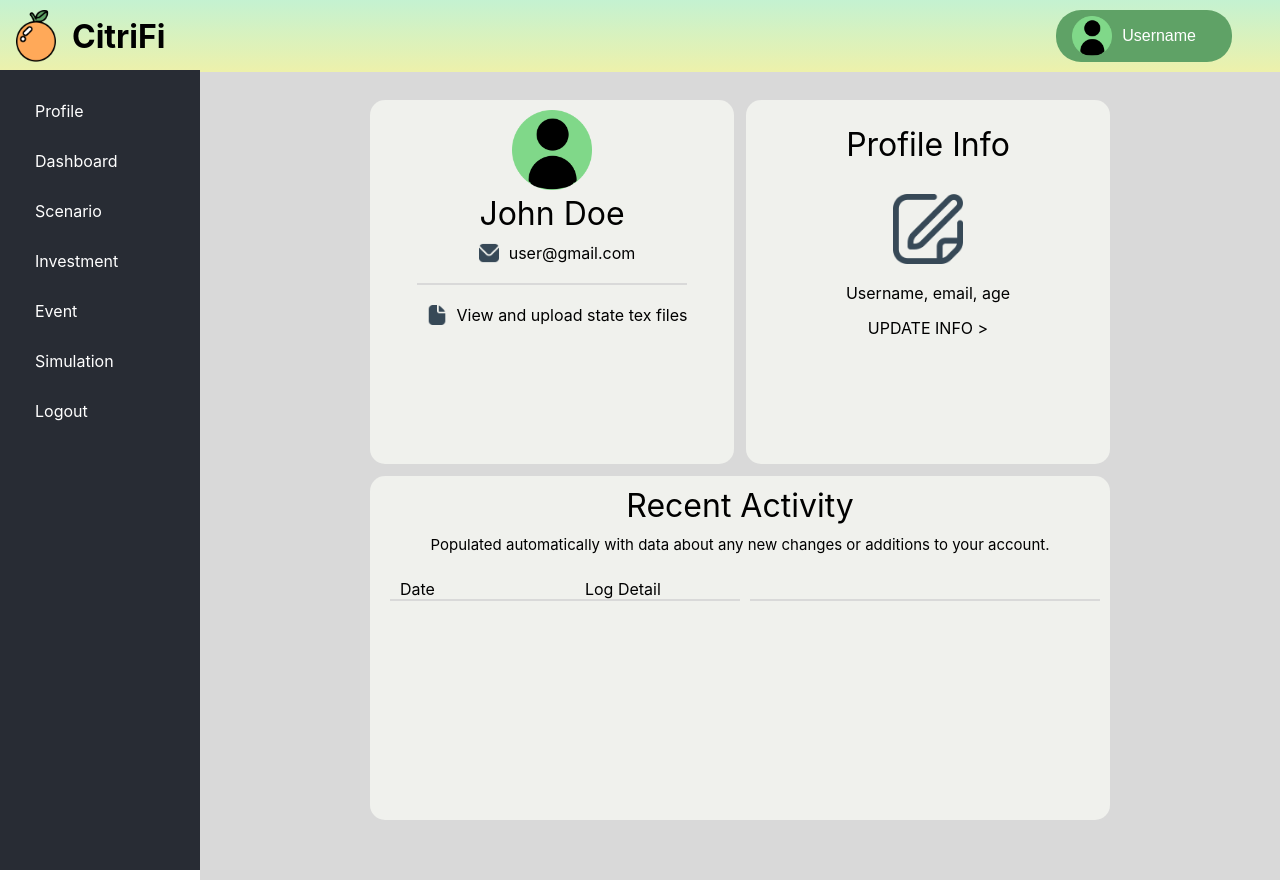
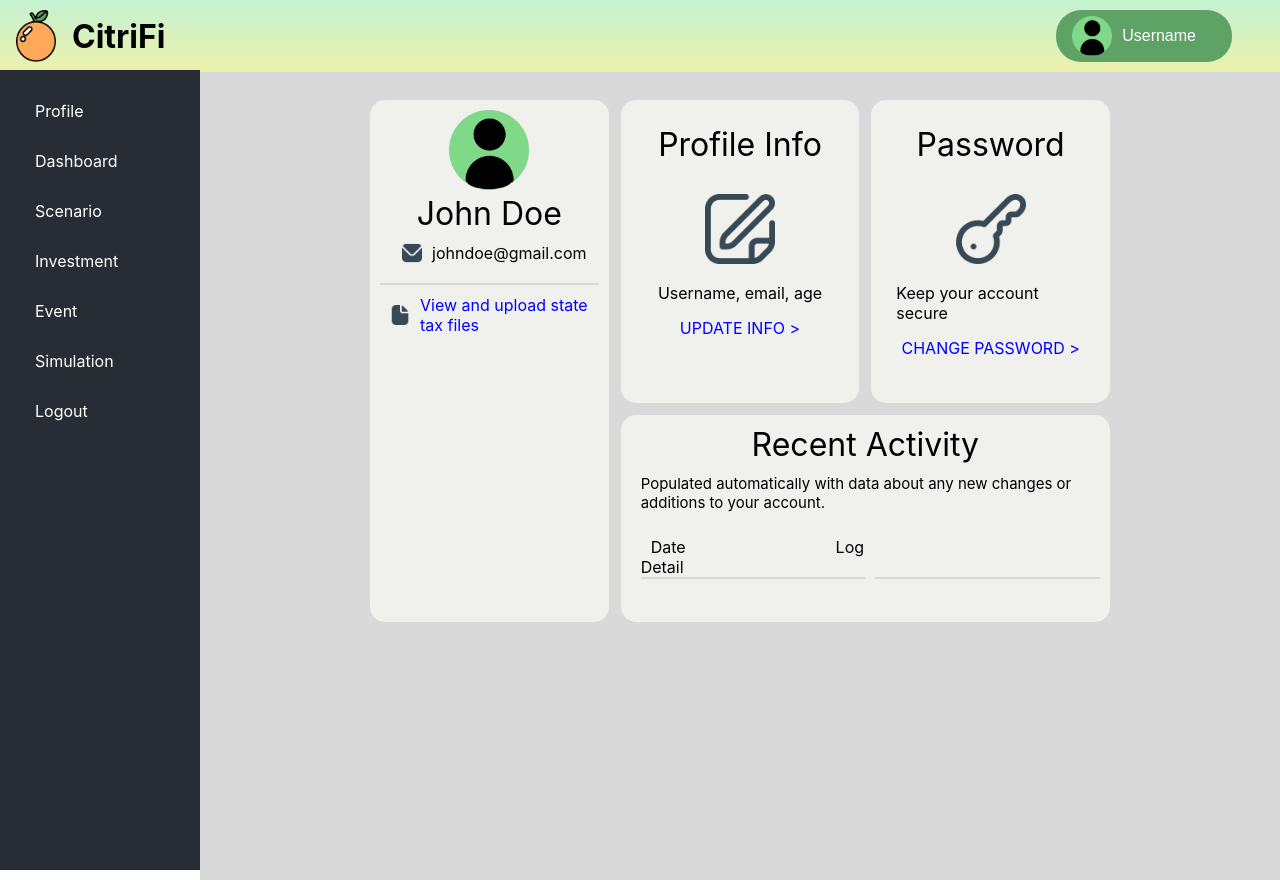
Before and after one commit to Amanda-Ng/Lifetime-Financial-Planner, a React (Create React App) app in the folder client/: page /profile in a window 1280 px wide. Built offline with nearby package versions, Linux system fonts and the light colour scheme.

Commit message:
Add password section and reformat grid

```diff
--- a/client/src/ProfilePage.css
+++ b/client/src/ProfilePage.css
@@ -5,8 +5,8 @@
     margin:10px;
     margin-bottom: 40px;
 
-    grid-template-columns: 1fr 1fr;
-    grid-template-rows: 1fr 1fr;
+    grid-template-columns: 1fr 1fr 1fr;
+    grid-template-rows: 1fr 1fr 1fr;
     justify-items: center;
     gap:2rem;
 }
@@ -16,7 +16,7 @@
     height:100%;
     width:100%;
     grid-column: 1;
-    grid-row: 1;
+    grid-row: 1 / span 2;
     padding: 10px;
     justify-items: center;
     align-items:center;
@@ -45,9 +45,11 @@
     border-top: 2px solid #D9D9D9;
     margin-top: 10px;
     padding-top: 10px;
+    color: blue;
 }
 
 .profile2{
+    grid-row: 1;
     grid-column: 2;
     background-color: #F0F1ED;
     height:100%;
@@ -61,14 +63,31 @@
     margin:15px;
 }
 
-.editPage_icon{
+.editPage_icon, .key_icon {
     margin-top: 15px;
     width:70px;
     height:auto;
 }
 
 .profile3{
-    grid-column: span 2;
+    grid-row: 1;
+    grid-column: 3;
+    height: 100%;
+    width:100%;
+    background-color: #F0F1ED;
+    padding: 10px;
+    justify-items: center;
+    align-items:center;
+    border-radius: 15px;
+}
+
+.profile3 div{
+    margin:15px;
+}
+
+.profile4{
+    grid-column: 2 / span 2;
+    height: 100%;
     width:100%;
     background-color: #F0F1ED;
     padding: 10px;
@@ -97,3 +116,7 @@
     font-size: 15px;;
     margin: 10px;
 }
+
+.update_info_option, .change_password_option{
+    color: blue;
+}
--- a/client/src/ProfilePage.js
+++ b/client/src/ProfilePage.js
@@ -2,45 +2,50 @@ import React from "react";
 import "./ProfilePage.css";
 import "./App.css";
 
-function ProfilePage(){
-    return(
-    <div id="profileContainer" >
-        <div class="profile1">
-            <img src="userPfp.png" alt="userPfp" className="userPfp_large"/>
+function ProfilePage() {
+    return (
+        <div id="profileContainer">
+            <div className="profile1">
+                <img src="userPfp.png" alt="userPfp" className="userPfp_large" />
                 <div className="section_header">John Doe</div>
                 <div>
-                <img src="mail.png" alt="mail_icon" className="small_icon"/>
-                user@gmail.com
+                    <img src="mail.png" alt="mail_icon" className="small_icon" />
+                    johndoe@gmail.com
                 </div>
                 <div className="profile_lower">
-                <img src="file.png" alt="file_icon" className="small_icon"/>
-                View and upload state tex files
-            </div>    {/* !!Add action to text above */}
+                    <img src="file.png" alt="file_icon" className="small_icon" />
+                    View and upload state tax files
+                </div>{" "}
+                {/* !!Add action to text above */}
             </div>
-
-        <div class="profile2">
+            <div className="profile2">
                 <div className="section_header">Profile Info</div>
-            <img src="editPage.png" alt="editProfile" className="editPage_icon"/>
+                <img src="editPage.png" alt="editProfile" className="editPage_icon" />
                 <div>Username, email, age</div>
-            <div>UPDATE INFO &gt;</div>
-        </div>  {/* !!Add action to text above */}
-
-        <div class="profile3">
+                <div className="update_info_option">UPDATE INFO &gt;</div>
+            </div>{" "}
+            {/* !!Add action to text above */}
+            <div className="profile3">
+                <div className="section_header">Password</div>
+                <img src="key.png" alt="key_icon" className="key_icon" />
+                <div>Keep your account secure</div>
+                <div className="change_password_option">CHANGE PASSWORD &gt;</div>
+            </div>{" "}
+            {/* !!Add action to text above */}
+            <div className="profile4">
                 <div className="section_header">Recent Activity</div>
                 <div className="description">Populated automatically with data about any new changes or additions to your account.</div>
 
                 <div id="log_table">
                     <div>
                         <span className="leftEntry">Date</span>
-                    <span >Log Detail</span>
+                        <span>Log Detail</span>
                     </div>
                     <div></div> {/* !!Add div to for each entry */}
                 </div>
-
             </div>
-
         </div>
-    )
+    );
 }
 
-export default ProfilePage
+export default ProfilePage;
```
Also changed, not shown: client/public/key.png (added). Lines whose indentation alone changed are shown as unchanged.
